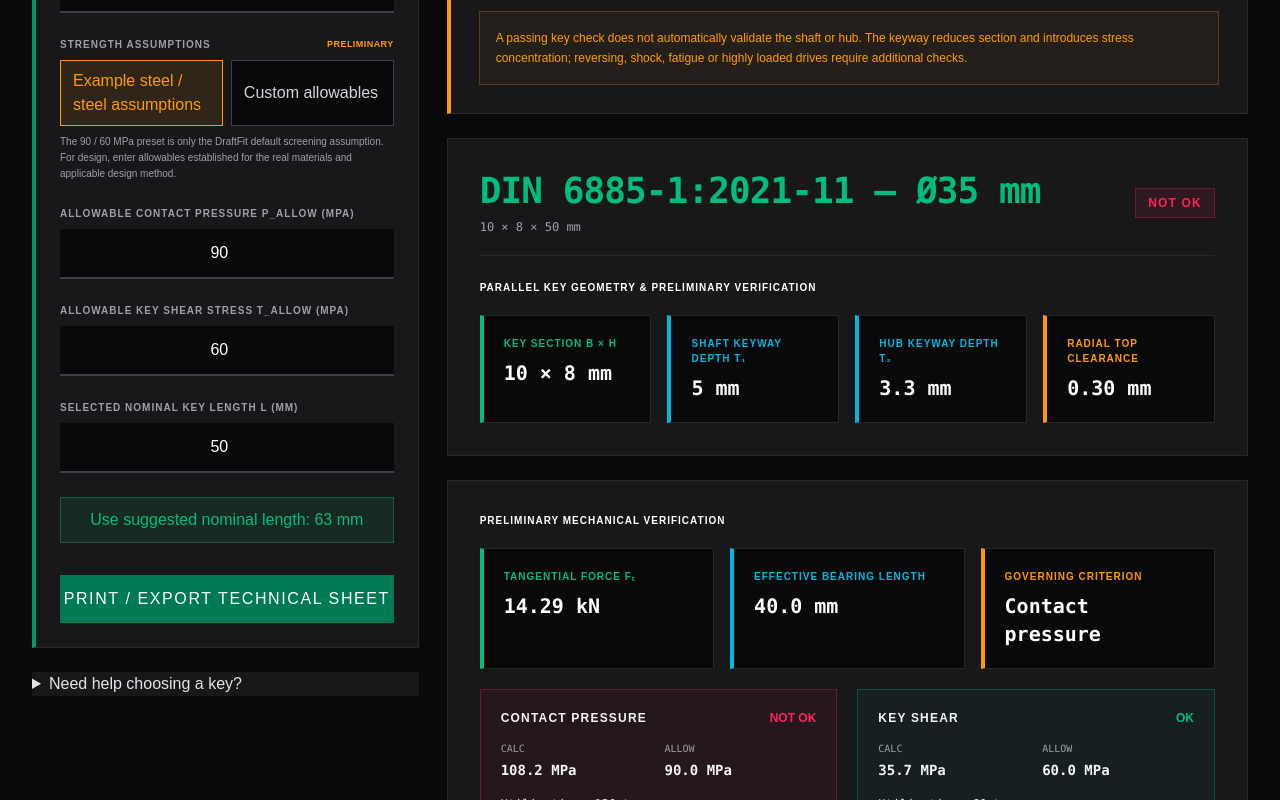
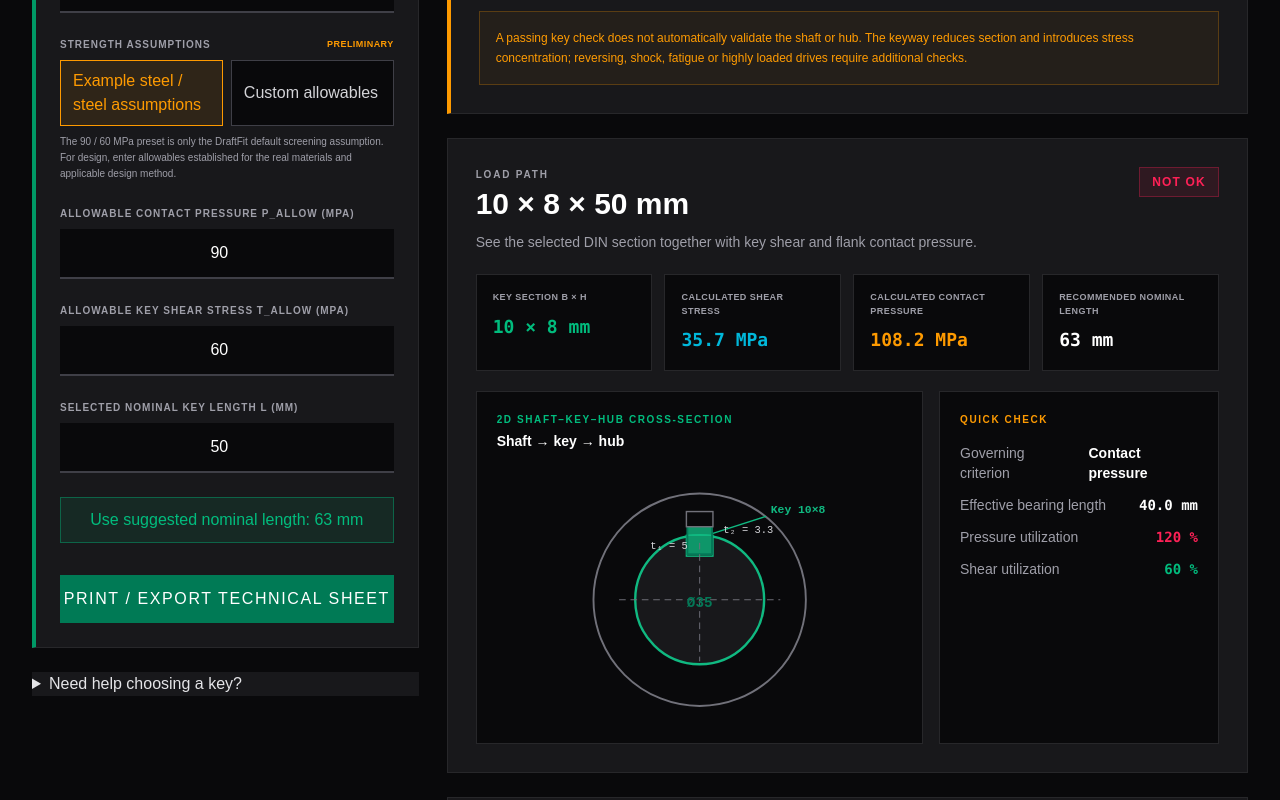
Before and after one commit to dragomirioansebastian23-oss/DraftFit-next, a Next.js app: page /calculators/parallel-key-calculator in a window 1280 px wide. Shown: the part 640-1440 px from the top of the page. Built offline with nearby package versions, Linux system fonts and the light colour scheme; no server answers.

Commit message:
Add Keys V2 visual summary

```diff
--- a/src/components/calculators/KeysModule.jsx
+++ b/src/components/calculators/KeysModule.jsx
@@ -2032,6 +2032,146 @@ export default function KeysModule({
 
 
             {/* ===============================================
+                V2 VISUAL SUMMARY
+                =============================================== */}
+
+            <section
+              className={`
+                border
+                overflow-hidden
+                ${ui.card}
+              `}
+            >
+              <div className="p-5 sm:p-7">
+                <div className="flex flex-col gap-3 sm:flex-row sm:items-start sm:justify-between">
+                  <div>
+                    <span className={`block text-[10px] font-black uppercase tracking-[0.18em] ${ui.subText}`}>
+                      {lang === 'ro' ? 'Traseu de sarcină' : 'Load path'}
+                    </span>
+                    <h2 className={`mt-1 text-2xl font-black sm:text-3xl ${ui.titleText}`}>
+                      {key.b} × {key.h} × {selectedLength} mm
+                    </h2>
+                    <p className={`mt-2 max-w-2xl text-sm leading-6 ${ui.subText}`}>
+                      {lang === 'ro'
+                        ? 'Vezi secțiunea DIN selectată împreună cu tensiunea de forfecare și presiunea de contact.'
+                        : 'See the selected DIN section together with key shear and flank contact pressure.'}
+                    </p>
+                  </div>
+
+                  <span
+                    className={`
+                      inline-flex
+                      border
+                      px-3
+                      py-1.5
+                      text-xs
+                      font-black
+                      uppercase
+                      tracking-widest
+                      ${calculation.safe
+                        ? 'border-emerald-500/30 bg-emerald-500/10 text-emerald-500'
+                        : 'border-rose-500/30 bg-rose-500/10 text-rose-500'}
+                    `}
+                  >
+                    {calculation.safe ? t.safeTag : t.overloadTag}
+                  </span>
+                </div>
+
+                <div className="mt-5 grid grid-cols-2 gap-3 lg:grid-cols-4">
+                  <div className={`border p-4 ${ui.subCard}`}>
+                    <span className={`block text-[9px] font-black uppercase tracking-wider ${ui.subText}`}>
+                      {t.keyDims}
+                    </span>
+                    <strong className="mt-2 block font-mono text-lg text-emerald-500">
+                      {key.b} × {key.h} mm
+                    </strong>
+                  </div>
+                  <div className={`border p-4 ${ui.subCard}`}>
+                    <span className={`block text-[9px] font-black uppercase tracking-wider ${ui.subText}`}>
+                      {t.shearActual}
+                    </span>
+                    <strong className="mt-2 block font-mono text-lg text-cyan-500">
+                      {fmt(calculation.shearStress, 1)} MPa
+                    </strong>
+                  </div>
+                  <div className={`border p-4 ${ui.subCard}`}>
+                    <span className={`block text-[9px] font-black uppercase tracking-wider ${ui.subText}`}>
+                      {t.pressureActual}
+                    </span>
+                    <strong className="mt-2 block font-mono text-lg text-amber-500">
+                      {fmt(calculation.contactPressure, 1)} MPa
+                    </strong>
+                  </div>
+                  <div className={`border p-4 ${ui.subCard}`}>
+                    <span className={`block text-[9px] font-black uppercase tracking-wider ${ui.subText}`}>
+                      {t.recommendedLength}
+                    </span>
+                    <strong className={`mt-2 block font-mono text-lg ${ui.titleText}`}>
+                      {calculation.recommendedLength
+                        ? `${calculation.recommendedLength} mm`
+                        : '> 500 mm'}
+                    </strong>
+                  </div>
+                </div>
+
+                <div className="mt-5 grid grid-cols-1 gap-4 xl:grid-cols-[minmax(0,1.65fr)_minmax(280px,0.95fr)]">
+                  <div className={`border p-4 sm:p-5 ${ui.subCard}`}>
+                    <div className="mb-4">
+                      <div className="text-[10px] font-black uppercase tracking-[0.16em] text-emerald-500">
+                        {t.svgTitle}
+                      </div>
+                      <div className={`mt-1 text-sm font-bold ${ui.titleText}`}>
+                        {lang === 'ro' ? 'Arbore → pană → butuc' : 'Shaft → key → hub'}
+                      </div>
+                    </div>
+
+                    <KeyCrossSection
+                      shaftD={shaftD}
+                      keyData={key}
+                      isDark={isDark}
+                      label={t.svgKey}
+                    />
+                  </div>
+
+                  <div className={`border p-4 sm:p-5 ${ui.subCard}`}>
+                    <div className="text-[10px] font-black uppercase tracking-[0.16em] text-amber-500">
+                      {lang === 'ro' ? 'Verificare rapidă' : 'Quick check'}
+                    </div>
+                    <dl className="mt-4 space-y-3 text-sm">
+                      <div className="flex items-center justify-between gap-4">
+                        <dt className={ui.subText}>{t.governing}</dt>
+                        <dd className={`font-black ${ui.titleText}`}>
+                          {calculation.governingCriterion === 'pressure'
+                            ? t.pressure
+                            : t.shear}
+                        </dd>
+                      </div>
+                      <div className="flex items-center justify-between gap-4">
+                        <dt className={ui.subText}>{t.effectiveLength}</dt>
+                        <dd className={`font-mono font-black ${ui.titleText}`}>
+                          {fmt(calculation.effectiveLength, 1)} mm
+                        </dd>
+                      </div>
+                      <div className="flex items-center justify-between gap-4">
+                        <dt className={ui.subText}>{t.pressureUtil}</dt>
+                        <dd className={`font-mono font-black ${calculation.contactPressure <= pAdm ? 'text-emerald-500' : 'text-rose-500'}`}>
+                          {fmtPercent(calculation.pressureUtilization)}
+                        </dd>
+                      </div>
+                      <div className="flex items-center justify-between gap-4">
+                        <dt className={ui.subText}>{t.shearUtil}</dt>
+                        <dd className={`font-mono font-black ${calculation.shearStress <= tauAdm ? 'text-emerald-500' : 'text-rose-500'}`}>
+                          {fmtPercent(calculation.shearUtilization)}
+                        </dd>
+                      </div>
+                    </dl>
+                  </div>
+                </div>
+              </div>
+            </section>
+
+
+            {/* ===============================================
                 MAIN RESULT
                 =============================================== */}
 
```
